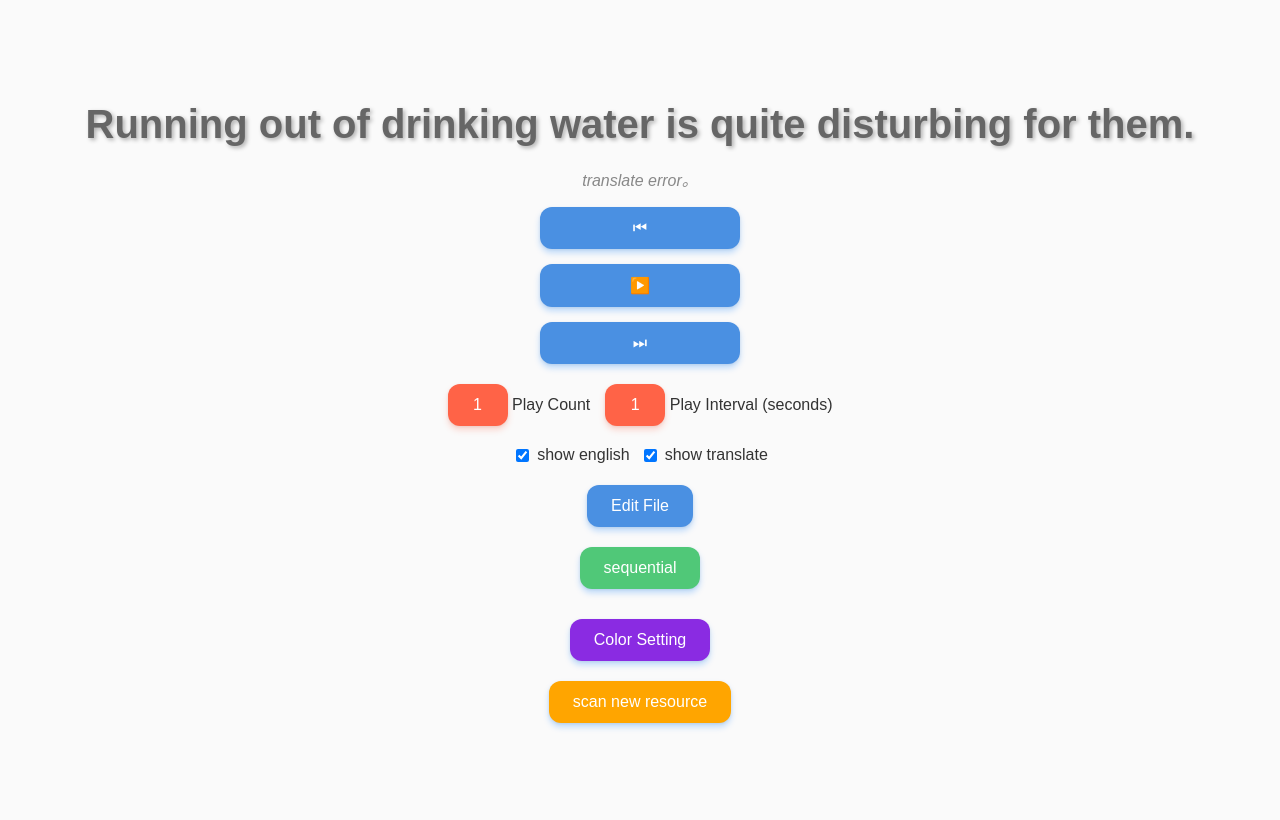
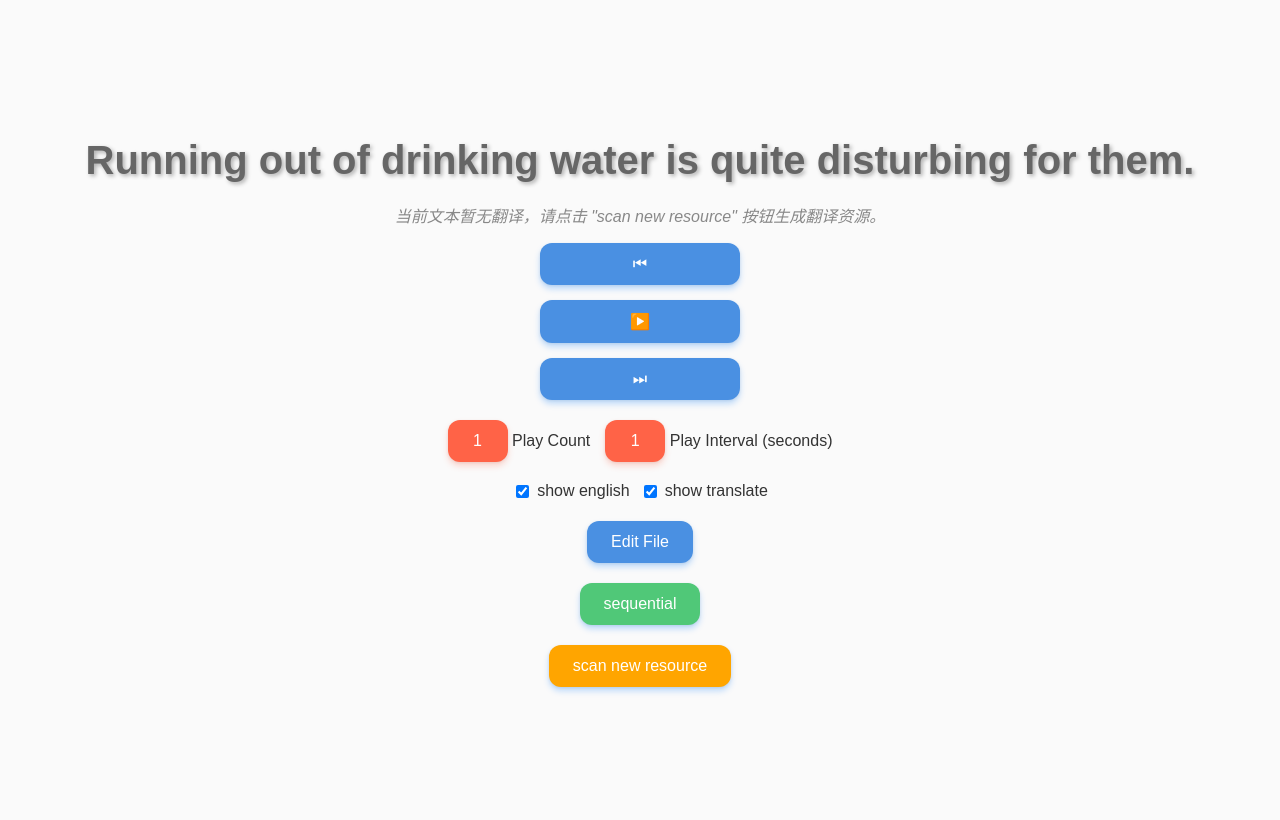
Before and after one commit to zzy1099207684/ListeningLanguage, a Flask app: page /language in a window 1280 px wide. Run offline with Flask 3, Linux system fonts and the light colour scheme.

Commit message:
delete set color function

```diff
--- a/templates/index.html
+++ b/templates/index.html
@@ -177,15 +177,6 @@
             background-color: #3AAE6B;
         }
 
-        #colorSettingBtn {
-            background-color: #8A2BE2;
-            margin-top: 10px;
-        }
-
-        #colorSettingBtn:hover:not(:disabled) {
-            background-color: #7A1FC2;
-        }
-
         .highlight {
             cursor: pointer;
             transition: color 0.3s;
@@ -240,9 +231,6 @@
     <div class="controls">
         <button class="control-btn" id="toggleModeBtn" onclick="togglePlayMode()">sequential</button>
     </div>
-    <div class="controls">
-        <button class="control-btn" id="colorSettingBtn" onclick="toggleColorSetting()">Color Setting</button>
-    </div>
     <div class="scan-options">
         <button class="scan-btn" id="scanTranslationAndAudio" onclick="scanTranslationAndAudio()">scan new resource</button>
     </div>
@@ -266,10 +254,6 @@
 
         let toggleEnglish = document.getElementById('toggleEnglish');
         let toggleTranslation = document.getElementById('toggleTranslation');
-
-        let colorSettingActive = false;
-        let colorChanges = [];
-        let currentSentenceIndex = 0;
 
         fetch('/get_play_mode')
             .then(response => response.json())
@@ -320,7 +304,6 @@
 
         function updateText(text, sentenceIndex) {
             currentText.innerHTML = '';
-            currentSentenceIndex = sentenceIndex;
 
             const regex = /<(\w+):\s*([^>]+)>/g;
             let lastIndex = 0;
@@ -332,8 +315,8 @@
                 const end = regex.lastIndex;
 
                 if (start > lastIndex) {
-                    const plainText = text.substring(lastIndex, start).trim();
-                    const words = plainText.split(/\s+/);
+                    const plain_text_segment = text.substring(lastIndex, start).trim();
+                    const words = plain_text_segment.split(/\s+/);
                     words.forEach(word => {
                         if (word) {
                             const span = document.createElement('span');
@@ -360,8 +343,8 @@
             }
 
             if (lastIndex < text.length) {
-                const plainText = text.substring(lastIndex).trim();
-                const words = plainText.split(/\s+/);
+                const remaining_text = text.substring(lastIndex).trim();
+                const words = remaining_text.split(/\s+/);
                 words.forEach(word => {
                     if (word) {
                         const span = document.createElement('span');
@@ -374,10 +357,6 @@
             }
 
             translateText(text);
-
-            if (colorSettingActive) {
-                makeWordsClickable();
-            }
         }
 
         function translateText(text) {
@@ -392,6 +371,8 @@
             .then(data => {
                 if (data.status === 'success') {
                     translatedText.innerText = `${data.translated_text}`;
+                } else if (data.status === 'missing_translation') {
+                    translatedText.innerText = '当前文本暂无翻译，请点击 "scan new resource" 按钮生成翻译资源。';
                 } else {
                     translatedText.innerText = 'translate error。';
                 }
@@ -642,80 +623,6 @@
             fetch('/stop', {method: 'POST'});
         });
 
-        function toggleColorSetting() {
-            colorSettingActive = !colorSettingActive;
-            if (colorSettingActive) {
-                colorSettingBtn.textContent = 'Color Setting (Active)';
-                makeWordsClickable();
-
-                if (isPlaying) {
-                    isPlaying = false;
-                    audioPlayer.pause();
-                    document.getElementById('playPauseBtn').textContent = '▶️';
-                }
-            } else {
-                colorSettingBtn.textContent = 'Color Setting';
-                saveColorChanges();
-            }
-        }
-
-        function toggleWordColor(span, wordIndex) {
-            const color = 'red';
-
-            if (span.classList.contains('red')) {
-                span.classList.remove('red');
-                span.style.color = '#333';
-                colorChanges.push({
-                    word_index: wordIndex,
-                    color: null
-                });
-            } else {
-                span.classList.add('red');
-                span.style.color = '#FF0000';
-                colorChanges.push({
-                    word_index: wordIndex,
-                    color: color
-                });
-            }
-        }
-
-        function saveColorChanges() {
-            if (colorChanges.length === 0) return;
-
-            fetch('/update_word_color', {
-                method: 'POST',
-                headers: {
-                    'Content-Type': 'application/json'
-                },
-                body: JSON.stringify({
-                    sentence_index: currentSentenceIndex,
-                    color_changes: colorChanges
-                })
-            })
-            .then(response => response.json())
-            .then(data => {
-                if (data.status === 'success') {
-                    console.log('All word colors updated successfully.');
-                    colorChanges = [];
-                    fetchCurrentText();
-                } else {
-                    alert(`Error: ${data.message}`);
-                }
-            })
-            .catch(error => {
-                console.error('Error updating word colors:', error);
-                alert('Failed to update word colors.');
-            });
-        }
-
-        function makeWordsClickable() {
-            const spans = currentText.querySelectorAll('span.highlight');
-            spans.forEach((span, index) => {
-                span.style.cursor = 'pointer';
-                span.onclick = () => toggleWordColor(span, index);
-            });
-        }
-
         function fetchCurrentText() {
             fetch('/get_current_text', {method: 'GET'})
             .then(response => response.json())
```
